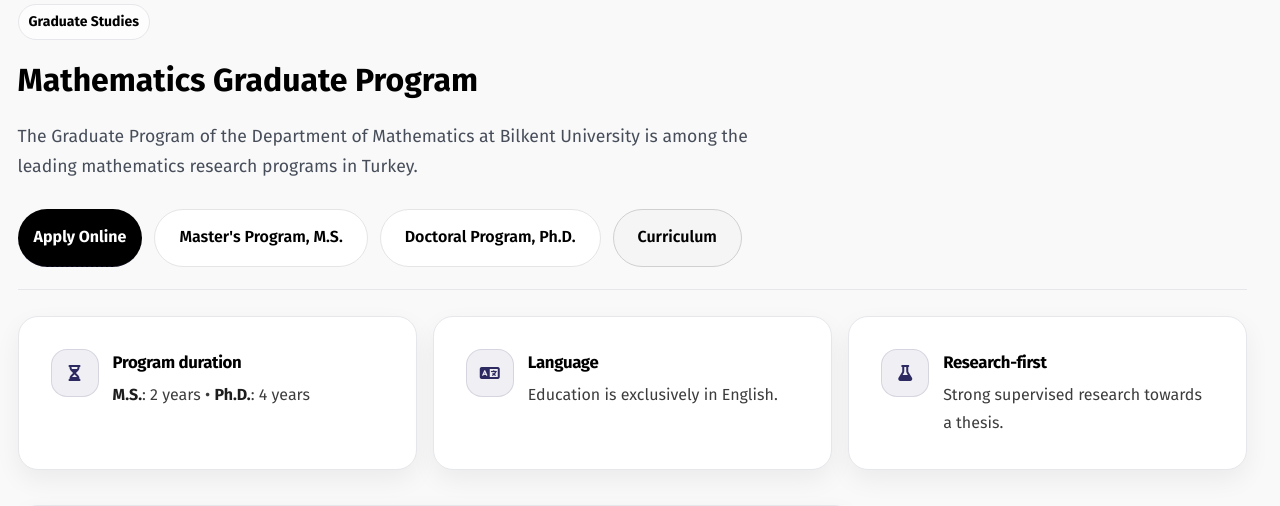
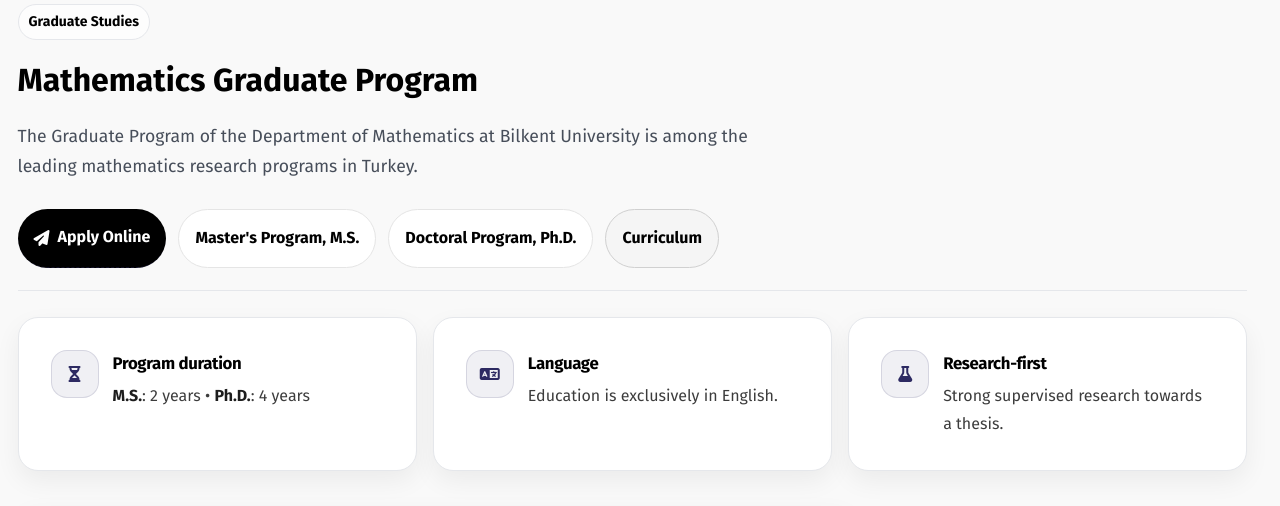
Before and after one commit to berkbavas/BilkentMathWebsite, a PHP site: page /graduate-program.html in a window 1280 px wide. Shown: the part 126-632 px from the top of the page. Run offline with PHP 8.4, Linux system fonts and the light colour scheme.

Commit message:
Refactor button styles and update HTML.

```diff
--- a/assets/css/common.css
+++ b/assets/css/common.css
@@ -137,11 +137,6 @@ a {
 a:hover {
     border-bottom-style: solid;
 }
-
-a i {
-    margin-left: 6px;
-}
-
 
 ul {
     margin: 0;
@@ -379,14 +374,17 @@ ul li:last-child {
 }
 
 /* Buttons */
+
+
 .btn {
     display: inline-flex;
     align-items: center;
     justify-content: center;
-    padding: 14px 24px;
+    padding: 16px;
+    gap: 4px;
     border-radius: 999px;
     border: 1px solid #E5E5E5;
-    font-weight: 600;
+    font-weight: 800;
     cursor: pointer;
     background-color: #FFFFFF;
     color: #000000;
@@ -411,6 +409,7 @@ ul li:last-child {
     align-items: center;
     justify-content: center;
     padding: 16px;
+    gap: 4px;
     border-radius: 999px;
     font-weight: 800;
     cursor: pointer;
--- a/graduate-program.html
+++ b/graduate-program.html
@@ -38,14 +38,14 @@
             </p>
 
             <div class="grad-hero-actions" data-lang="en">
-                <a class="btn-black" href="https://stars.bilkent.edu.tr/gradapp/" target="_blank" rel="noopener">Apply Online</a>
+                <a class="btn-black" href="https://stars.bilkent.edu.tr/gradapp/" target="_blank" rel="noopener"><i class="fa-solid fa-paper-plane"></i>Apply Online</a>
                 <a class="btn" href="master.html">Master's Program, M.S.</a>
                 <a class="btn" href="phd.html">Doctoral Program, Ph.D.</a>
                 <a class="btn btn-ghost" href="https://stars.bilkent.edu.tr/homepage/curriculum.php?DEPT=MATH" target="_blank" rel="noopener">Curriculum</a>
             </div>
 
             <div class="grad-hero-actions" data-lang="tr">
-                <a class="btn-black" href="https://stars.bilkent.edu.tr/gradapp/" target="_blank" rel="noopener">Çevrimiçi Başvur</a>
+                <a class="btn-black" href="https://stars.bilkent.edu.tr/gradapp/" target="_blank" rel="noopener"><i class="fa-solid fa-paper-plane"></i>Çevrimiçi Başvur</a>
                 <a class="btn" href="master.html" >Yüksek Lisans Programı, M.S.</a>
                 <a class="btn" href="phd.html">Doktora Programı, Ph.D.</a>
             </div>
@@ -115,7 +115,7 @@
                         <div class="grad-section-icon" aria-hidden="true"><i class="fa-solid fa-award"></i></div>
 
                             <h2 class="no-margin" data-lang="en">Scholarships</h2>
-                            <h2 class="no-margin"data-lang="tr">Burslar</h2>
+                            <h2 class="no-margin" data-lang="tr">Burslar</h2>
 
                     </div>
 
--- a/master.html
+++ b/master.html
@@ -4,7 +4,7 @@
 <head>
     <meta charset="utf-8">
     <meta name="viewport" content="width=device-width, initial-scale=1">
-    <title>Master Degree Program • Department of Mathematics</title>
+    <title data-i18n="title">Bilkent University • Department of Mathematics</title>
 
     <link rel="preconnect" href="https://fonts.googleapis.com">
     <link rel="preconnect" href="https://fonts.gstatic.com" crossorigin>
@@ -117,8 +117,6 @@
                 </a>
             </div>
 
-
-
         </section>
 
     </main>
--- a/vite.config.js
+++ b/vite.config.js
@@ -7,7 +7,7 @@ function htmlInputs() {
   const files = fs.readdirSync(root)
     .filter(f => f.endsWith('.html'))
     // These are fetched partials / templates, not pages.
-    .filter(f => !['master.html', 'empty.html'].includes(f));
+    .filter(f => !['empty.html'].includes(f));
 
   // Always include index.html first.
   files.sort((a, b) => (a === 'index.html' ? -1 : b === 'index.html' ? 1 : a.localeCompare(b)));
```
